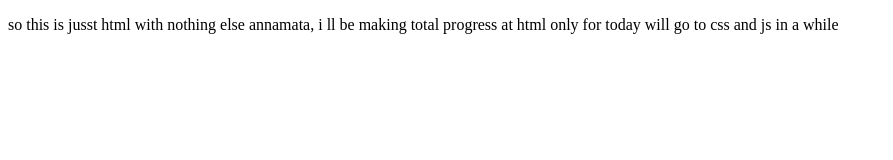
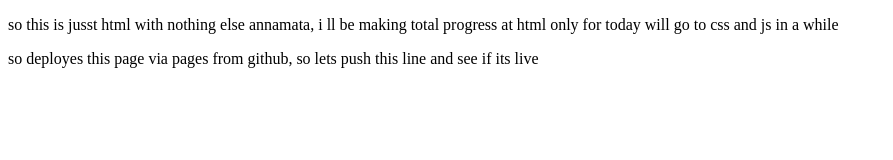
Before and after one commit to bharathOnGit/html-practice, a plain HTML site: page index.html in a window 1280 px wide. Shown: the whole page, without its empty margins (0-893 px from the left). Drawn offline with Linux system fonts and the light colour scheme.

Commit message:
ztesting wheather github pages is live from the main repository

```diff
--- a/index.html
+++ b/index.html
@@ -10,7 +10,7 @@
 <body>
     <p>so this is jusst html with nothing else annamata, i ll be making total progress at html only for today will go to css and js in a while</p>
 
-
+    <p> so deployes this page via pages from github, so lets push this line and see if its live</p>
 
 
 
```
